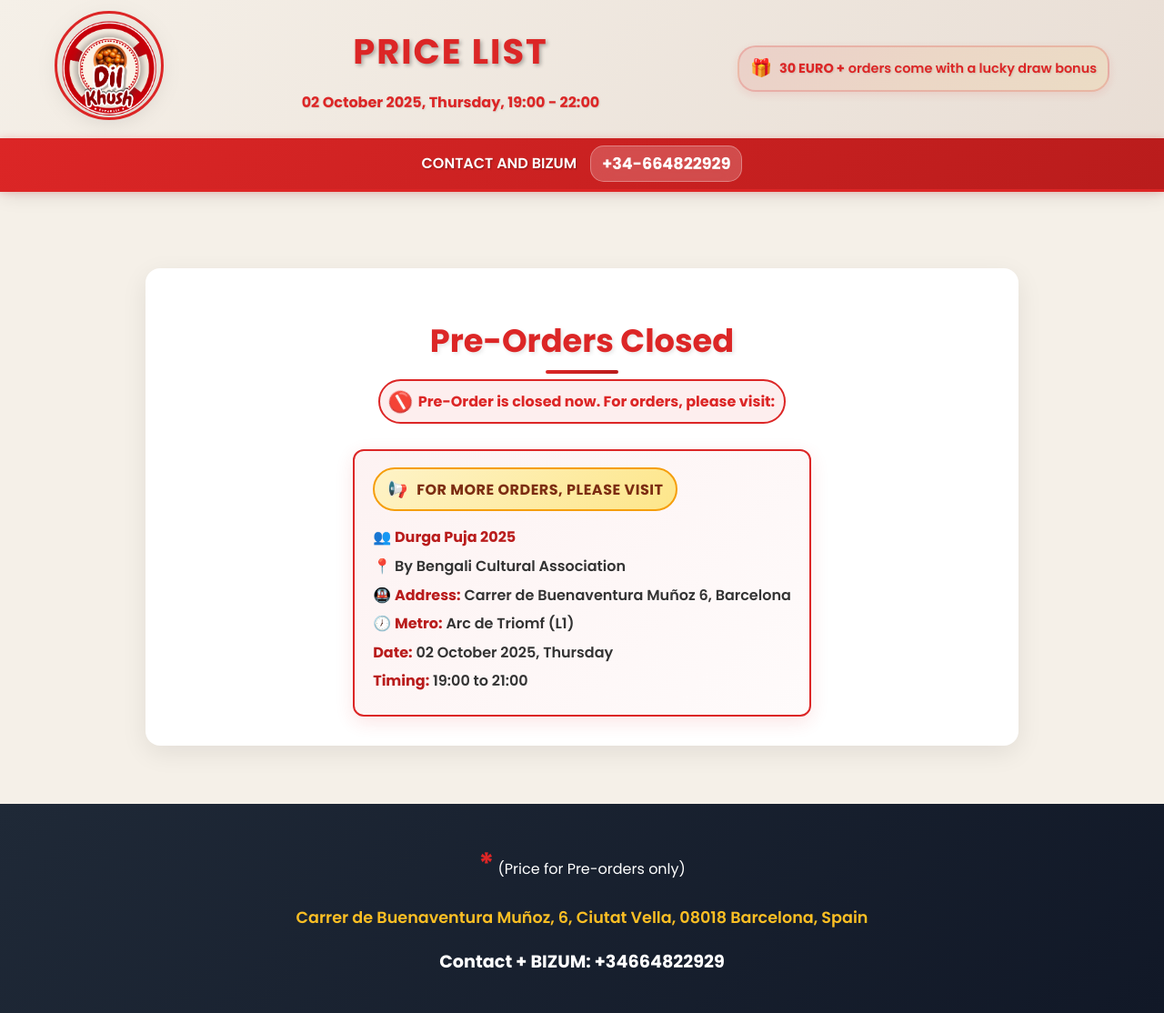
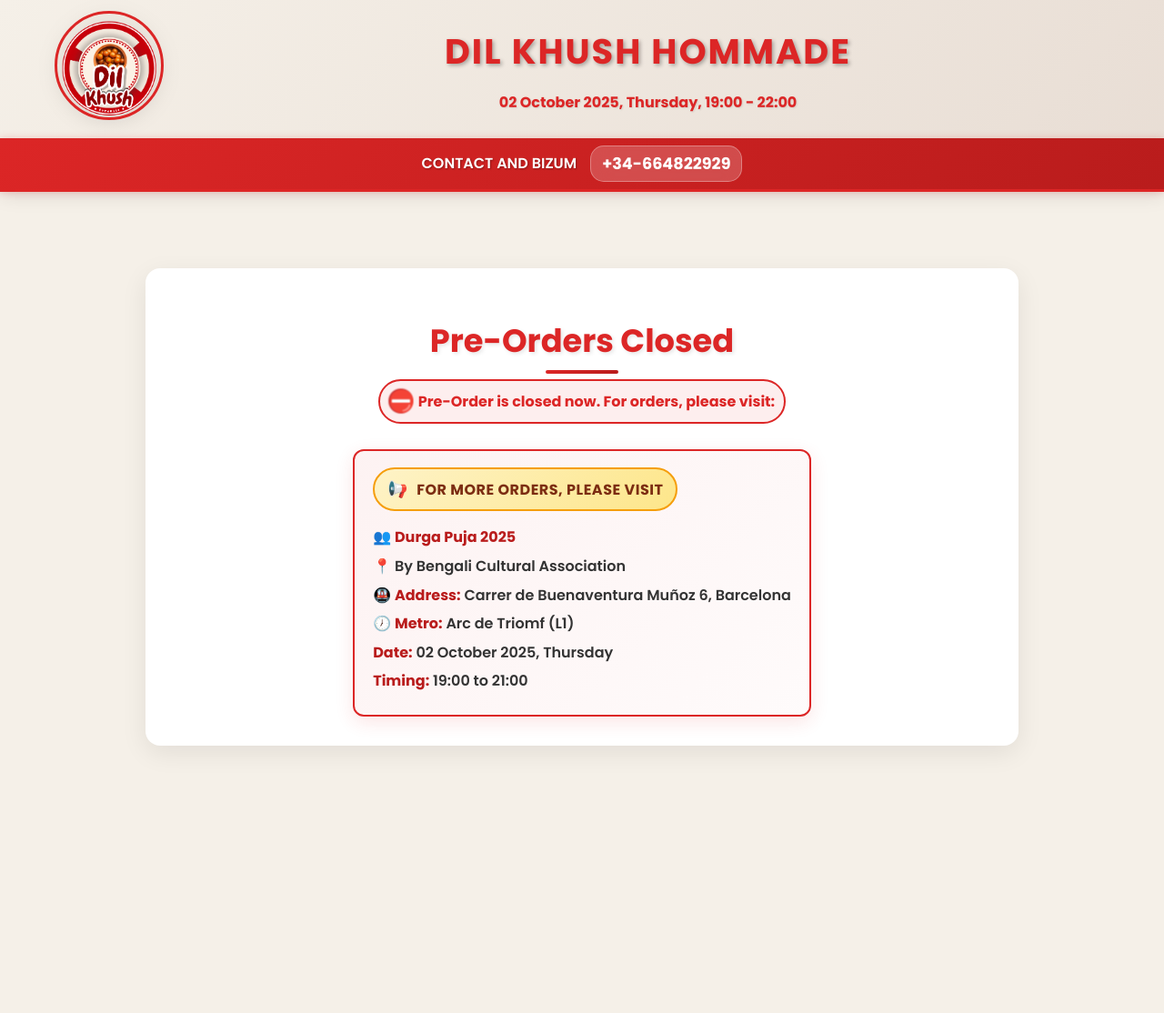
Before and after one commit to dillkhus/dillkhus.github.io, a plain HTML site: page index.html in a window 1280 px wide. Shown: the whole page at 91% size. After the commit the page ends 884 px from the top, so only its background shows below. Drawn offline with Linux system fonts and the light colour scheme.

Commit message:
FINAL DOWN

```diff
--- a/index.html
+++ b/index.html
@@ -20,20 +20,10 @@
 
             <!-- Price List Section (Center) -->
             <div class="price-section">
-                <h1 class="price-title">PRICE LIST</h1>
+                <h1 class="price-title">DIL KHUSH HOMMADE</h1>
                 <p class="event-details">02 October 2025, Thursday, 19:00 - 22:00</p>
             </div>
 
-            <!-- Special Offer Section (Right) -->
-            <div class="offer-section">
-                <div class="offer-content">
-                    <div class="offer-icon">🎁</div>
-                    <div class="offer-text">
-                        <span class="offer-main">30 EURO +</span>
-                        <span class="offer-desc">orders come with a lucky draw bonus</span>
-                    </div>
-                </div>
-            </div>
         </div>
 
         <!-- Contact Bar (Bottom) -->
@@ -68,38 +58,5 @@
             </div>
         </section>
     </main>
-
-    <!-- Footer -->
-    <!-- Back to Top Button -->
-    <button id="backToTop" class="back-to-top" aria-label="Back to top">
-        <span class="arrow">↑</span>
-    </button>
-
-    <footer class="footer">
-        <div class="preorder-note">
-            <span class="asterisk">*</span>
-            <span>(Price for Pre-orders only)</span>
-        </div>
-        <div class="address">
-            <p>Carrer de Buenaventura Muñoz, 6, Ciutat Vella, 08018 Barcelona, Spain</p>
-        </div>
-        <div class="contact">
-            <p>Contact + BIZUM: +34664822929</p>
-        </div>
-    </footer>
-
-    <!-- Order Success Overlay -->
-    <div id="orderOverlay" class="order-overlay" aria-hidden="true">
-        <div class="order-overlay-backdrop"></div>
-        <div class="order-overlay-dialog" role="dialog" aria-modal="true" aria-labelledby="orderOverlayTitle">
-            <button id="overlayClose" class="order-overlay-close" aria-label="Close">×</button>
-            <h2 id="orderOverlayTitle">Order Confirmed!</h2>
-            <div id="overlayContent" class="order-overlay-content"></div>
-            <button id="overlayOk" class="order-overlay-ok">OK</button>
-        </div>
-    </div>
-
-    <script src="order.js"></script>
-    <script src="script.js"></script>
 </body>
 </html>
```
